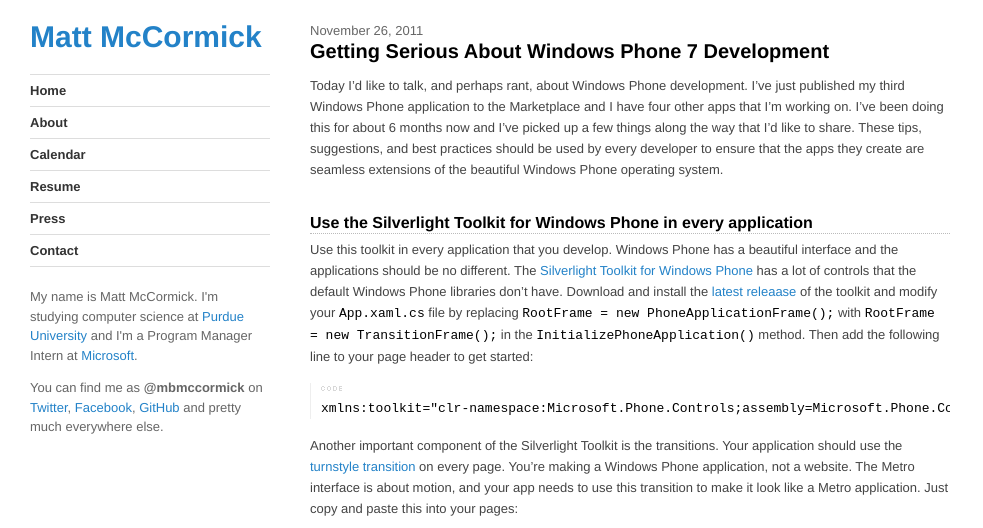
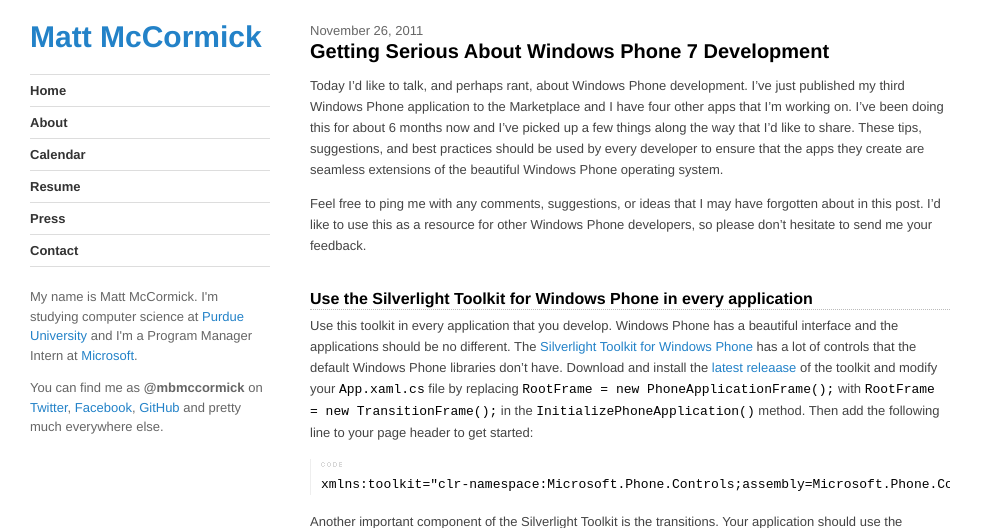
Before and after one commit to mbmccormick/mbmccormick.github.io, a Jekyll site: the page built from _posts/2011-11-26-getting-serious-about-windows-phone-7-development.md, in a window 1280 px wide and 900 px high, cut to the strip 0-528 px from the top of the window. Shown: the whole strip, without its empty margins (0-983 px from the left). Built offline with Jekyll 4.4.1, drawn with Linux system fonts in a browser that asks for light colours; Markdown is read by kramdown in place of the engine named in the settings.

Commit message:
Update _posts/2011-11-26-getting-serious-about-windows-phone-7-development.md

```diff
--- a/_posts/2011-11-26-getting-serious-about-windows-phone-7-development.md
+++ b/_posts/2011-11-26-getting-serious-about-windows-phone-7-development.md
@@ -5,6 +5,8 @@
   Today I'd like to talk, and perhaps rant, about Windows Phone development. I've just published my third Windows Phone application to the Marketplace and I have four other apps that I'm working on. I've been doing this for about 6 months now and I've picked up a few things along the way that I'd like to share.
 ---
 Today I'd like to talk, and perhaps rant, about Windows Phone development. I've just published my third Windows Phone application to the Marketplace and I have four other apps that I'm working on. I've been doing this for about 6 months now and I've picked up a few things along the way that I'd like to share. These tips, suggestions, and best practices should be used by every developer to ensure that the apps they create are seamless extensions of the beautiful Windows Phone operating system.
+
+Feel free to ping me with any comments, suggestions, or ideas that I may have forgotten about in this post. I'd like to use this as a resource for other Windows Phone developers, so please don't hesitate to send me your feedback.
 
 ## Use the Silverlight Toolkit for Windows Phone in every application
 Use this toolkit in every application that you develop. Windows Phone has a beautiful interface and the applications should be no different. The <a href="http://silverlight.codeplex.com/" target="_blank">Silverlight Toolkit for Windows Phone</a> has a lot of controls that the default Windows Phone libraries don't have. Download and install the <a href="http://silverlight.codeplex.com/releases" target="_blank">latest releaase</a> of the toolkit and modify your `App.xaml.cs` file by replacing `RootFrame = new PhoneApplicationFrame();` with `RootFrame = new TransitionFrame();` in the `InitializePhoneApplication()` method. Then add the following line to your page header to get started:
```
